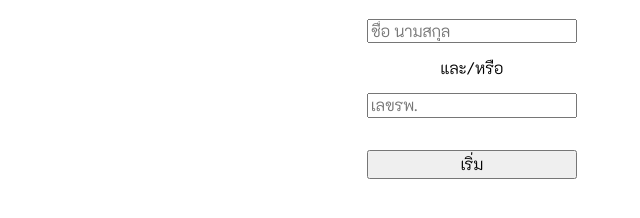
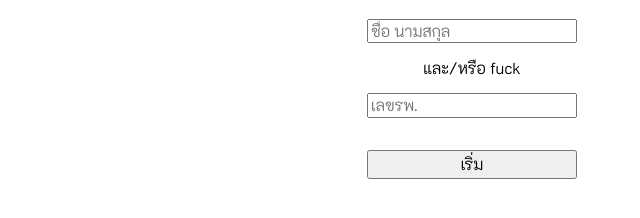
Before and after one commit to TonThana/rama_motion, a website: page index.html in a window 1280 px wide. Shown: the part 314-532 px from the top of the page, 168-808 px from the left. Drawn offline with Linux system fonts and the light colour scheme; a web font is replaced by a local one.

Commit message:
add fuck

```diff
--- a/index.html
+++ b/index.html
@@ -24,17 +24,19 @@
             <form class="regis-form">
                 <input name="name" class="regis-form1-fname" type="text" placeholder="ชื่อ นามสกุล" tabindex="1">
 
-                <p>และ/หรือ</p>
+                <p>และ/หรือ fuck</p>
 
                 <input name="hn" class="regis-form2-hn" type="text" placeholder="เลขรพ." tabindex="2">
                 <button type="submit" name="submit" id="submit" class="regis-submit" tabindex="3">เริ่ม</button>
             </form>
             <p id="form-error" class="error-hidden">placeholder</p>
         </div>
+
     </div>
     <div id='game' class='hidden'>1</div>
     <div id="testControl">
         <button id="testControlBtn">switch</button>
+
     </div>
 </body>
 <script src='./js/tempcontrol.js'></script>
```
Also changed, not shown: package.json (line endings or trailing spaces), 1 other file.
